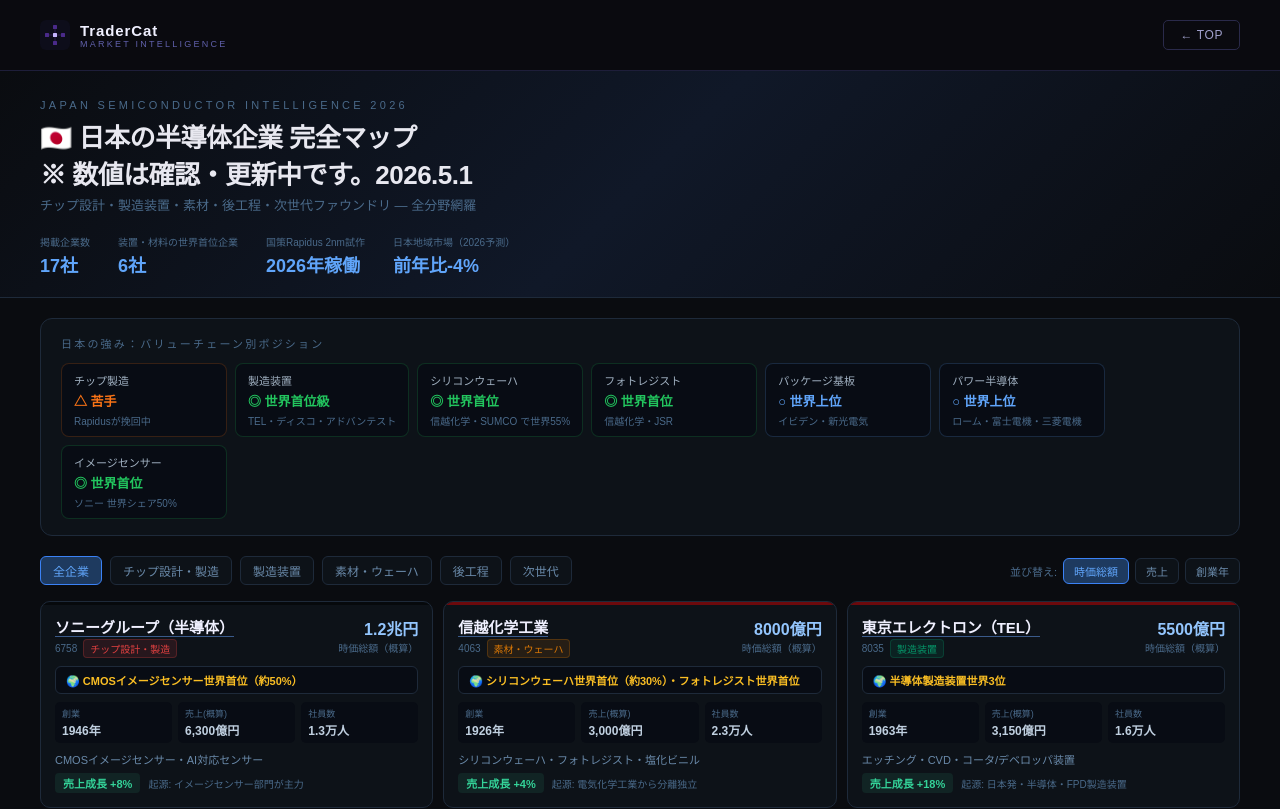
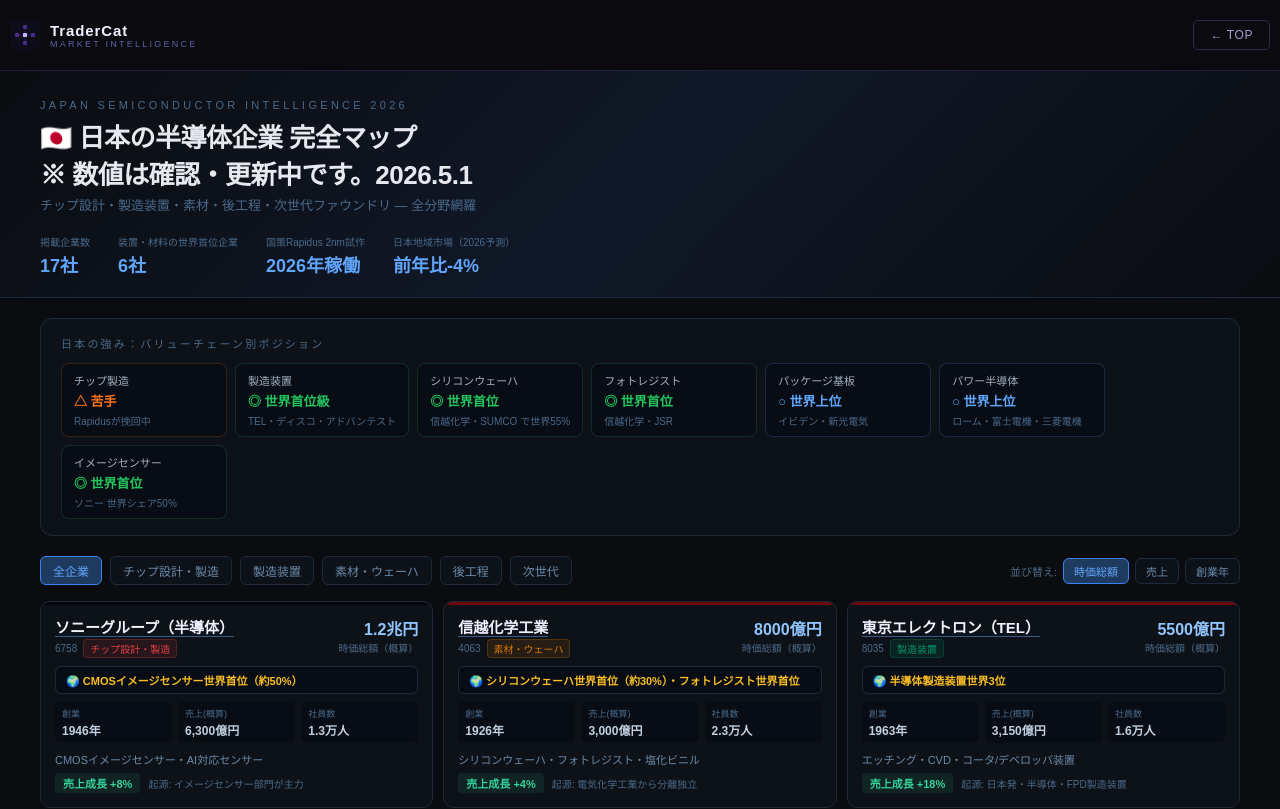
Before and after one commit to miho1031/japan-semiconductor, a React (Vite) app: page / in a window 1280 px wide. Shown: the top 809 px of the page. Built offline with nearby package versions, Linux system fonts and the light colour scheme.

Commit message:
Update App.jsx

```diff
--- a/src/App.jsx
+++ b/src/App.jsx
@@ -399,7 +399,7 @@
       color: "#e8e8f0",
     }}>
 {/* Nav */}
-<div className="nav-pad" style={{ display: "flex", alignItems: "center", justifyContent: "space-between", padding: "20px 40px", borderBottom: "1px solid #1e1e3a", background: "#0a0a0f" }}>
+<div className="nav-pad" style={{ display: "flex", alignItems: "center", justifyContent: "space-between", padding: "20px 10px", borderBottom: "1px solid #1e1e3a", background: "#0a0a0f" }}>
   <div style={{ display: "flex", alignItems: "center", gap: 10 }}>
     <svg width="30" height="30" viewBox="0 0 30 30" fill="none">
       <rect width="30" height="30" rx="6" fill="#0d0d1a"/>
```
